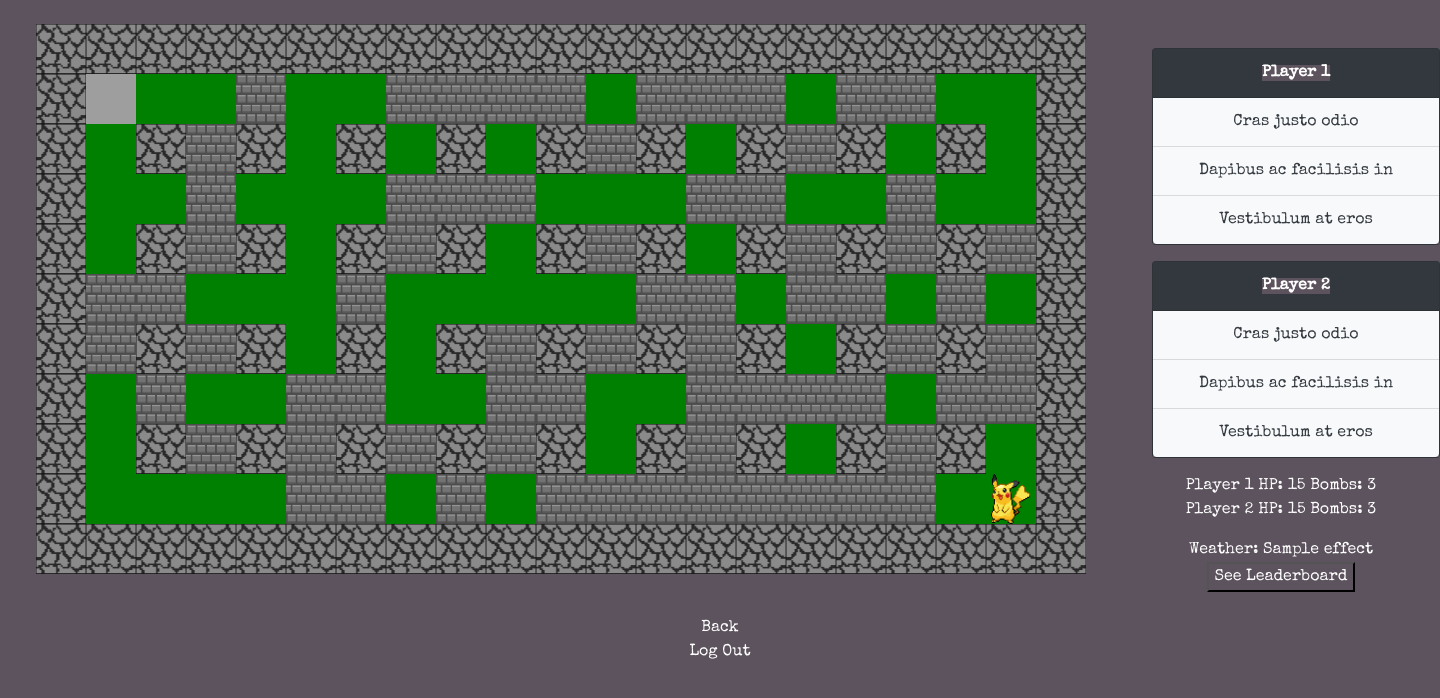
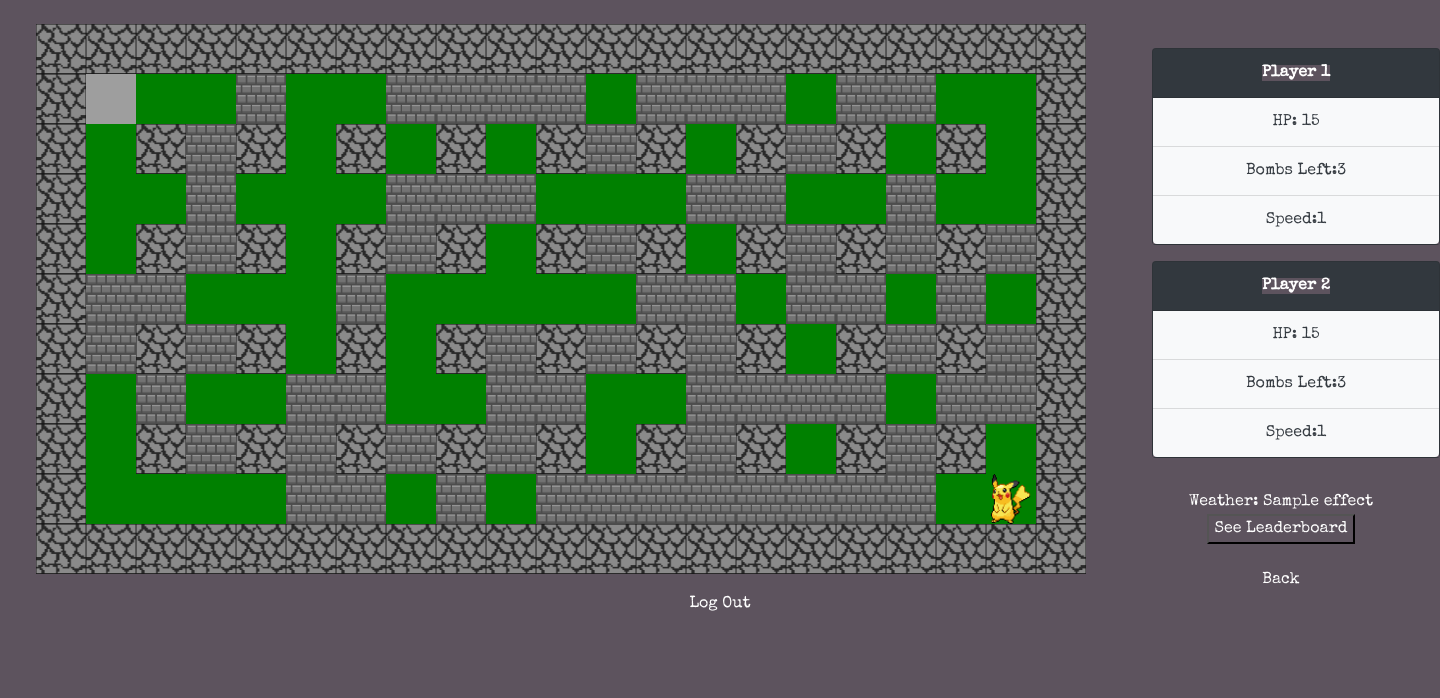
Before and after one commit to JackLu1/TeenTitanics, a Flask app: template templates/game.html in a window 1440 px wide. Shown: the top 698 px of the page. Run offline with Flask 2, Linux system fonts and the light colour scheme; the template is opened without the code that fills it: most values are stand-ins (such as "Sample title", 1, 10 or a date in 2020); some libraries are stand-ins or nearby versions; some web fonts are replaced.

Commit message:
moved text to cards

```diff
--- a/data/key.json
+++ b/data/key.json
@@ -1,3 +1,3 @@
 {
-"key": "326905ef6dbddb91df0e380342dee999"
+"key": "PUT KEY HERE"
 }
--- a/static/scripts.js
+++ b/static/scripts.js
@@ -52,7 +52,12 @@
 	//ctx.drawImage(pkmn.img,xCor,yCor,50,50); 1 player
 	ctx.drawImage(pkmn0.img,pkmn0.xCor,pkmn0.yCor,50,50);//2 players
 	ctx.drawImage(pkmn1.img,pkmn1.xCor,pkmn1.yCor,50,50);
-	document.getElementById("stat").innerHTML="Player 1 HP: "+pkmn0.hp+"<br>Player 2 HP: "+pkmn1.hp;
+	document.getElementById("p1hp").innerHTML="HP: "+pkmn0.hp;
+	document.getElementById("p2hp").innerHTML="HP: "+pkmn1.hp;
+	document.getElementById("p1bomb").innerHTML="Bombs Left:" +pkmn0.maxBomb;
+	document.getElementById("p2bomb").innerHTML="Bombs Left:" +pkmn1.maxBomb;
+	document.getElementById("p1speed").innerHTML="Speed:" +pkmn0.speed;
+	document.getElementById("p2speed").innerHTML="Speed:" +pkmn1.speed;
 }
 function createBoard(){
 	var row;
@@ -302,8 +307,15 @@
 }*/
 console.log(mapArr);
 setInterval(function(){
+	document.getElementById("p1hp").innerHTML="HP: "+pkmn0.hp;
+	document.getElementById("p2hp").innerHTML="HP: "+pkmn1.hp;
+	document.getElementById("p1bomb").innerHTML="Bombs Left:" +pkmn0.maxBomb;
+	document.getElementById("p2bomb").innerHTML="Bombs Left:" +pkmn1.maxBomb;
+		document.getElementById("p1speed").innerHTML="Speed:" +pkmn0.speed;
+	document.getElementById("p2speed").innerHTML="Speed:" +pkmn1.speed;
+
 	if(pkmn0.hp && pkmn1.hp){
-		document.getElementById("stat").innerHTML="Player 1 HP: "+pkmn0.hp+" Bombs: "+pkmn0.maxBomb+"<br>Player 2 HP: "+pkmn1.hp+" Bombs: "+pkmn1.maxBomb;
+		//document.getElementById("stat").innerHTML="Player 1 HP: "+pkmn0.hp+" Bombs: "+pkmn0.maxBomb+"<br>Player 2 HP: "+pkmn1.hp+" Bombs: "+pkmn1.maxBomb;
 		}
 		else{
 			if(pkmn0.hp>pkmn1.hp){
--- a/templates/game.html
+++ b/templates/game.html
@@ -24,9 +24,9 @@
 		  <b>Player 1</b>
 		</div>
 		<ul class="list-group list-group-flush">
-		  <li class="list-group-item text-dark bg-light" id="p1hp">Cras justo odio</li>
-		  <li class="list-group-item text-dark bg-light">Dapibus ac facilisis in</li>
-		  <li class="list-group-item text-dark bg-light">Vestibulum at eros</li>
+		  <li class="list-group-item text-dark bg-light" id="p1hp"></li>
+		  <li class="list-group-item text-dark bg-light" id="p1bomb"></li>
+		  <li class="list-group-item text-dark bg-light" id="p1speed"></li>
 		</ul>
 	      </div>
 	    </div>
@@ -36,9 +36,9 @@
 		  <b>Player 2</b>
 		</div>
 		<ul class="list-group list-group-flush">
-		  <li class="list-group-item text-dark bg-light" id="p2hp">Cras justo odio</li>
-		  <li class="list-group-item text-dark bg-light">Dapibus ac facilisis in</li>
-		  <li class="list-group-item text-dark bg-light">Vestibulum at eros</li>
+		  <li class="list-group-item text-dark bg-light" id="p2hp"></li>
+		  <li class="list-group-item text-dark bg-light" id="p2bomb"></li>
+		  <li class="list-group-item text-dark bg-light" id="p2speed"></li>
 		</ul>
 	      </div>
 	    </div>
```
